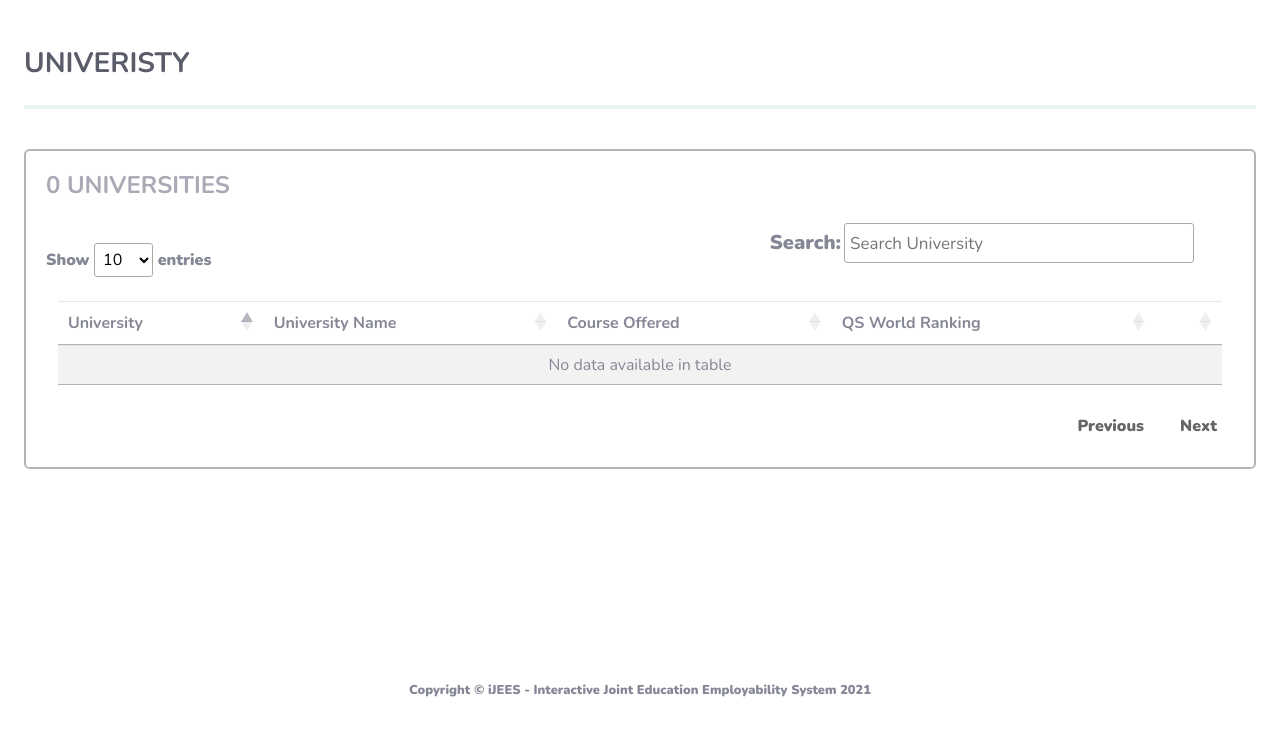
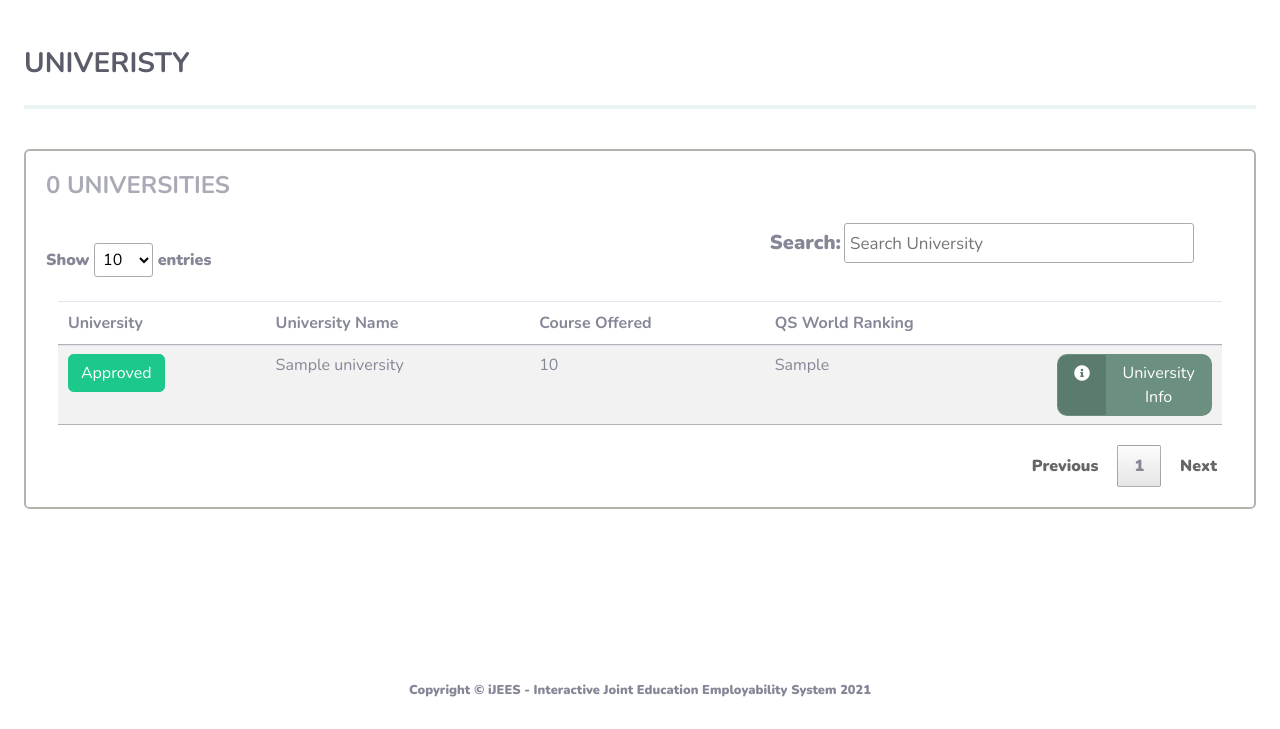
Before and after one commit to yongqian0437/PhoneBook, a CodeIgniter app: page /ijees/external/universities in a window 1280 px wide. Shown: the part 71-800 px from the top of the page. Run offline with CodeIgniter, Linux system fonts and the light colour scheme; tables that the repository leaves empty or names only in its code hold one stand-in row (values such as "Sample post"); data that the repository does not hold is empty; some libraries are stand-ins or nearby versions.

Commit message:
university function (controller, view and js file) and remove jquery plug in from footer

```diff
--- a/application/controllers/external/Universities.php
+++ b/application/controllers/external/Universities.php
@@ -32,18 +32,31 @@ class Universities extends CI_Controller {
 		$length = intval($this->input->get("length"));
 
 
-		$universities = $this->universities_model->select_all_approved_only();
+		$universities = $this->universities_model->select_all();
 
 		$data = array();
 
 		foreach($universities as $r) {
 
+		if($r->uni_approval == true){
+			$approval = '<button type="button" class="btn btn-success" onclick="changeApproval('.$r->uni_id.')">Approved</button>' ;
+		}
+		else{
+			$approval = '<button type="button" class="btn btn-danger" onclick="changeApproval('.$r->uni_id.')">Pending</button>' ;
+		}
+		$action = '<a style = "border-radius:10px; background-color:#6B9080; color:white; height:auto; width:auto%;" href="" class = "btn btn-icon-split">
+						<span class = "icon text-white-600">
+							<i class = "fas fa-info-circle p-1"></i>
+						</span>
+						<span style = "" class = "text">University Info</span>
+				   </a>';
+
 			$data[] = array(
-					$r->uni_country,
+					$approval,
 					$r->uni_name,
 					$r->uni_totalcourses,
 					$r->uni_qsrank,
-					$r->uni_totalstudents
+					$action,
 			);
 		}
 
@@ -59,4 +72,21 @@ class Universities extends CI_Controller {
      }
 
 
+	 function switch_approval(){
+
+		$uni_id = $this->input->post('uni_id');
+		$uni_data = $this->universities_model->get_uni_with_id($uni_id);
+
+		if($uni_data[0]->uni_approval == 1){
+			$data['uni_approval'] = 0;
+		}
+
+		else{
+			$data['uni_approval'] = 1;
+		}
+		$this->universities_model->update($data, $uni_id);
+
+	 }
+
+
 }
--- a/application/models/universities_model.php
+++ b/application/models/universities_model.php
@@ -63,5 +63,4 @@ class universities_model extends CI_Model
         return $this->db->get('universities')->result();
     }
 
-
 }
--- a/application/views/external/templates/footer.php
+++ b/application/views/external/templates/footer.php
@@ -1,5 +1,5 @@
 <!-- Footer -->
-<footer class="sticky-footer bg-white fixed-bottom">
+<footer class="sticky-footer bg-white fixed-bottom ">
                 <div class="container my-auto">
                     <div class="copyright text-center my-auto">
                         <span>Copyright &copy; iJEES - Interactive Joint Education Employability System 2021</span>
--- a/application/views/external/universities_view.php
+++ b/application/views/external/universities_view.php
@@ -73,7 +73,7 @@ tr{
                 <div class="row">
                     <div class="col-12">
                         <div class="card" style = " border: 2px solid #b5b3ae;">
-                            <div class="card-body">
+                            <div class="card-body ">
                                 <div class="pb-3" style="display: flex; flex-direction: row; justify-content: space-between; background-color: #A4C3B2, color:white;">
                                     <?php $uni_count = count($university_data) ?>
                                     <h4 style = "opacity:0.7; font-weight:700;"> <?php echo $uni_count ?> UNIVERSITIES</h4>
--- a/assets/js/additional/universities_list.js
+++ b/assets/js/additional/universities_list.js
@@ -1,14 +1,15 @@
 $(document).ready(function(){
     $("#table_university").DataTable({
         "bInfo" : false,
+        "ordering": false,
         ajax: {
             url: base_url + "external/universities/universities_list",
             type: "GET",
         },
-        // "columnDefs": [{
-        //     "width": "10%",
-        //     "targets": [0,1,2,3]
-        // },]
+        "columnDefs": [{
+            "width": "15%",
+            "targets": [4]
+        },]
     });
 
     //Styling for search bar in datatables
@@ -21,3 +22,18 @@ $(document).ready(function(){
     css({'margin-top':'20px', 'display':'inline-block'});
 
 }); // end of ready function
+
+function changeApproval(id){
+
+    $.ajax({
+        url: base_url + "external/Universities/switch_approval",
+        method:"POST",
+        data:{uni_id:id},
+        success:function(data)
+        {
+            var xin_table = $("#table_university").DataTable();
+            xin_table.ajax.reload();
+        }
+    });
+
+}
```
